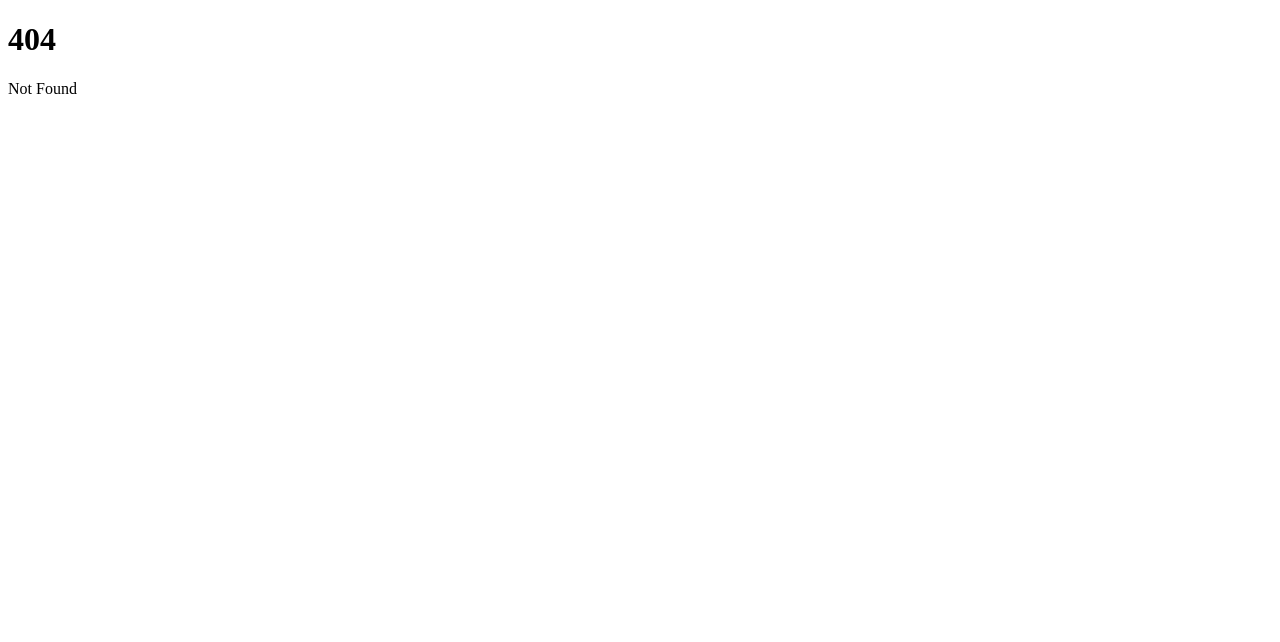
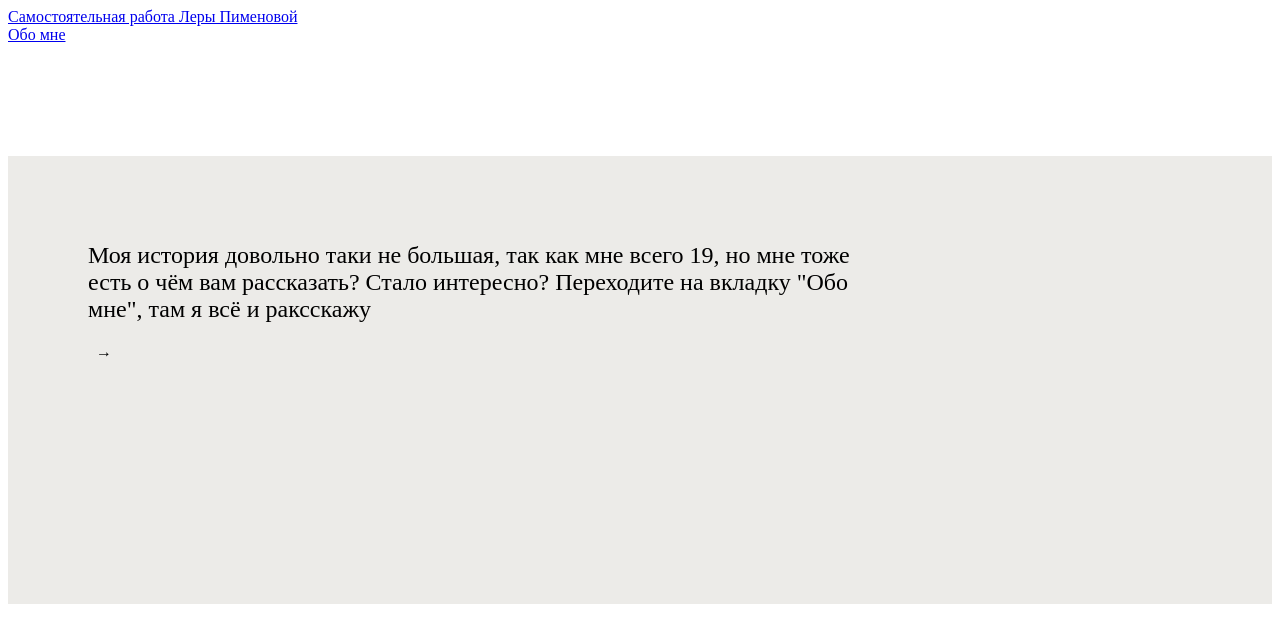
Before and after one commit to Pimenova04/samost, a SvelteKit app: page /src/routes in a window 1280 px wide. Before the commit this address had no page. Shown: the top 642 px of the page. Built offline with nearby package versions, Linux system fonts and the light colour scheme.

Commit message:
add pages

```diff
--- /dev/null
+++ b/src/routes/+layout.svelte
@@ -0,0 +1,20 @@
+<nav>
+    <div class="nav-container">
+    <a href="/" class="nav-logo" title="Back to
+   Homepage">Cамостоятельная работа Леры Пименовой</a>
+    <div class="nav-links">
+    <a href="/about" class="link">Обо мне</a>
+
+    </div>
+    </div>
+   </nav>
+   <div class="container">
+    <!-- Pages will be injected below -->
+    <slot></slot>
+   </div>
+   <style>
+    .container {
+    max-width: 1400px;
+    margin: 50px auto;
+    }
+   </style>
--- /dev/null
+++ b/src/routes/src/routes/+page.svelte
@@ -0,0 +1,85 @@
+<svelte:head>
+<title>Имя Фамилия</title>
+</svelte:head>
+<div class='container'>
+ <div class='info'>
+ <div class='animate-background'>
+ <div class='container info-container'>
+ <div class='info-text'>
+ <h1>
+ <p class='animate-text1'></p>
+ <p class='text-2'></p>
+ </h1>
+ </div>
+ <h2 class='subtitle'>
+   Моя история довольно таки не большая, так как мне всего 19, но мне тоже есть о чём вам рассказать?
+   Стало интересно? Переходите на вкладку "Обо мне", там я всё и раксскажу
+    </h2>
+    <div style='color:black'
+   class='scroll-button animate-scroll'
+   tabindex='0'>
+    <a href='/about'></a>
+    <div class='arrow'>→</div>
+    </div>
+    </div>
+    </div>
+    </div>
+   </div>
+   <div class='background-div'></div>
+
+   <style>
+    .info {
+    text-align: center;
+    position: relative;
+    }
+    .info-container {
+    height: 100%;
+    display: flex;
+    flex-direction: column;
+    justify-content: center;
+    text-align: left;
+    align-items: start;
+    }
+    .container {
+    max-width: 1400px;
+    margin: 190px 0 0 2.5rem;
+    }
+    .info h1 {
+    font-size: 4rem;
+    margin: 0;
+    }
+    .info h1 p {
+    position: relative;
+    font: inherit;
+    margin: 0;
+    text-align: left;
+    line-height: 130%;
+    width: fit-content;
+    font-weight: 800;
+    letter-spacing: -0.03em;
+    }
+    .info h2 {
+    max-width: 65ch;
+    font-weight: 200;
+    margin-top: 0.50rem;
+    }
+    .background-div {
+    background-color:
+   #ecebe8;
+    width: 100%;
+    height: 56vh;
+    margin: -205px auto;
+    }
+    .info .info-text {
+    position: relative;
+    }
+    .scroll-button {
+    display: flex;
+    border: none;
+    outline: none;
+    cursor: pointer;
+    }
+    .scroll-button .arrow {
+    margin-left: 0.50rem;
+    }
+   </style>
```
